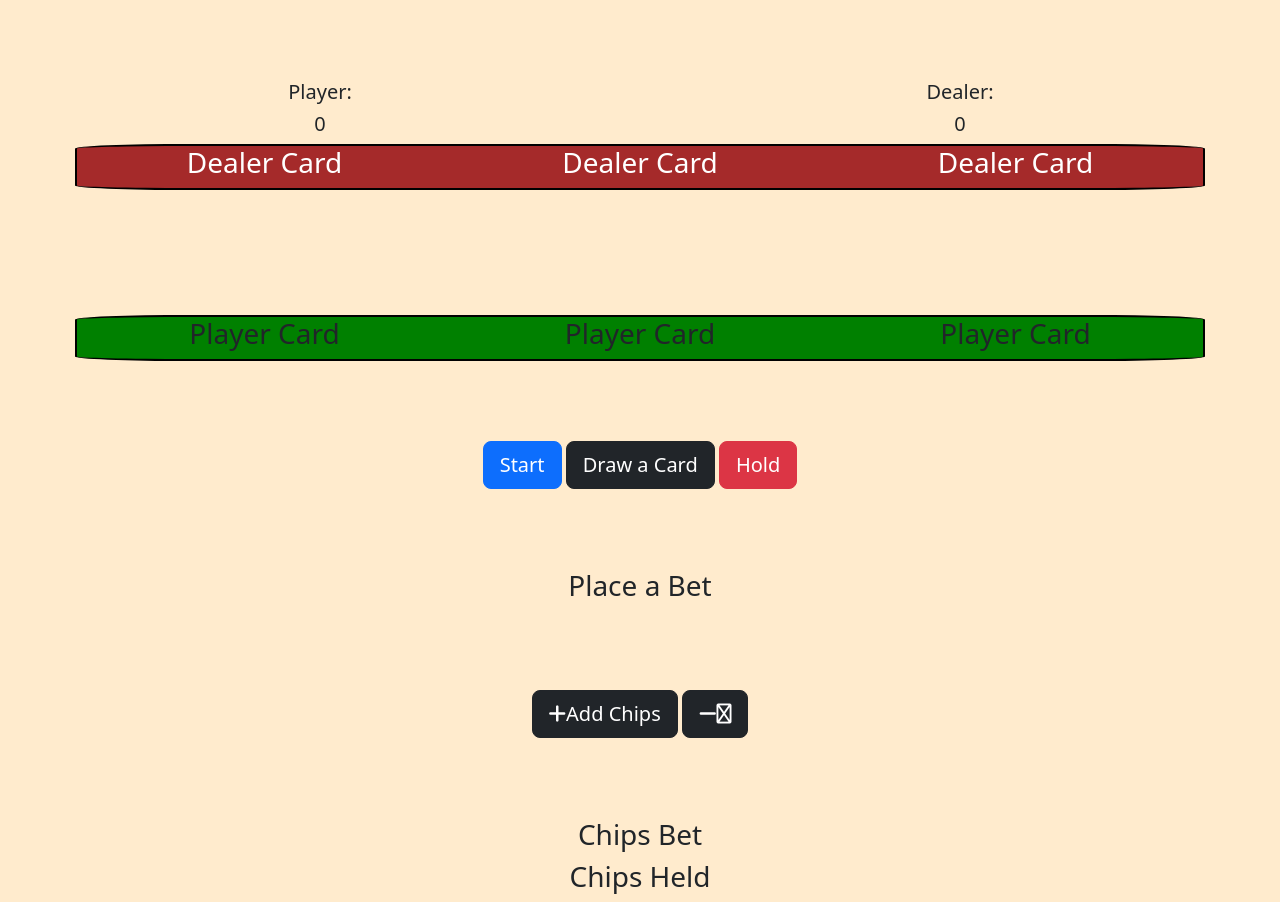
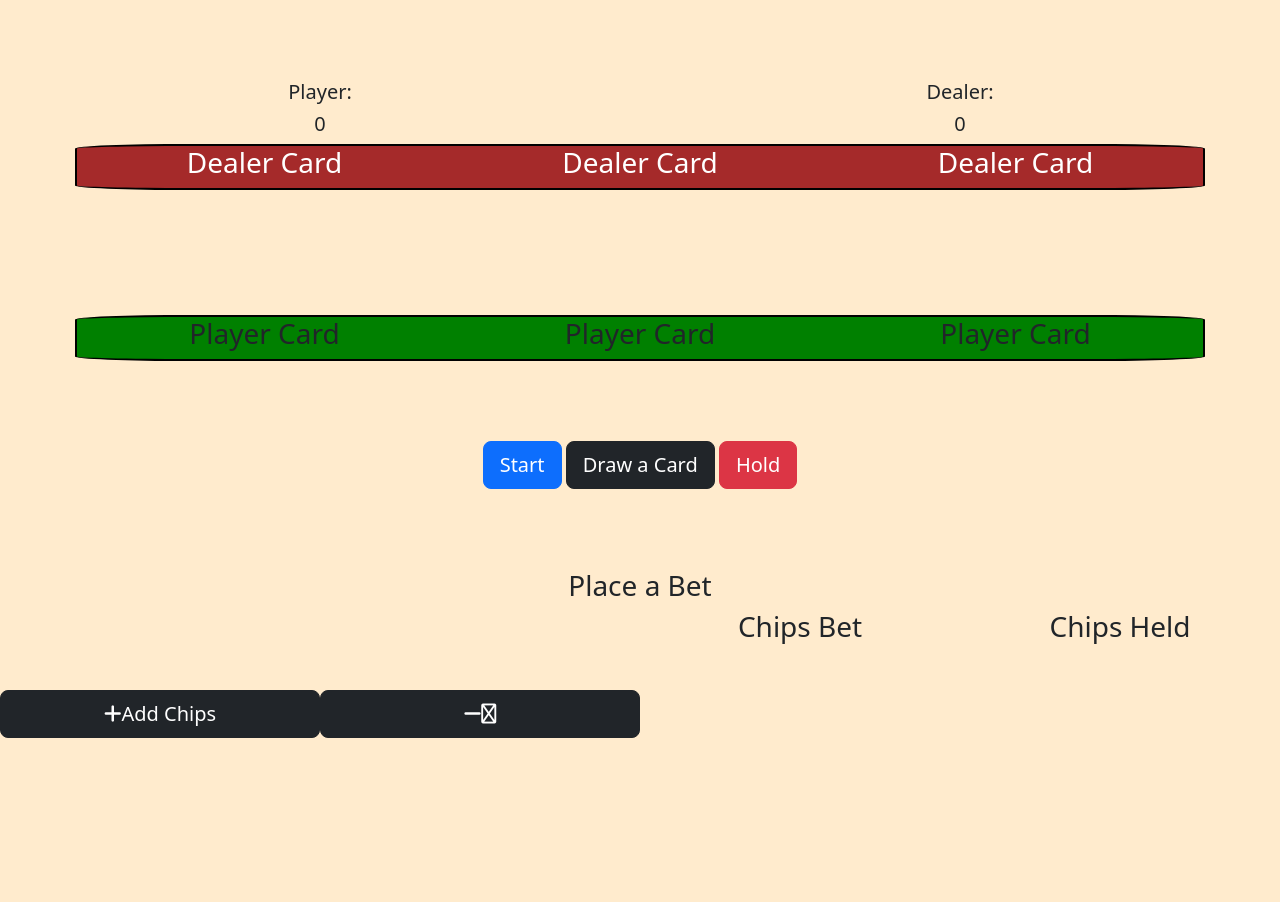
Before and after one commit to Jeff-Ashear/blackjack-V0, a website: page index.html in a window 1280 px wide. After the commit the page ends 818 px from the top, so only its background shows below. Drawn offline with nearby package versions, Linux system fonts and the light colour scheme.

Commit message:
a little styling

```diff
--- a/index.html
+++ b/index.html
@@ -52,11 +52,11 @@
             <div class="row">
                 <h3>Place a Bet</h3>
             </div>
-            <div>
-                <button id="increaseBet" class="btn btn-lg btn-dark"><i class="fa-solid fa-plus"></i><i class="fa-solid fa-coin"></i>Add Chips</button>
-                <button id="decreaseBet" class="btn btn-lg btn-dark"><i class="fa-solid fa-minus"></i><i class="fa-regular fa-coins"></i></button>
-                <h3 id="chipsBet">Chips Bet</h3>
-                <h3 id="numOfChips">Chips Held</h3>
+            <div class="row">
+                <button id="increaseBet" class="col-3 btn btn-lg btn-dark"><i class="fa-solid fa-plus"></i><i class="fa-solid fa-coin"></i>Add Chips</button>
+                <button id="decreaseBet" class="col-3 btn btn-lg btn-dark"><i class="fa-solid fa-minus"></i><i class="fa-regular fa-coins"></i></button>
+                <h3 class="col-3" id="chipsBet">Chips Bet</h3>
+                <h3 class="col-3" id="numOfChips">Chips Held</h3>
             </div>
         </div>
 
```
